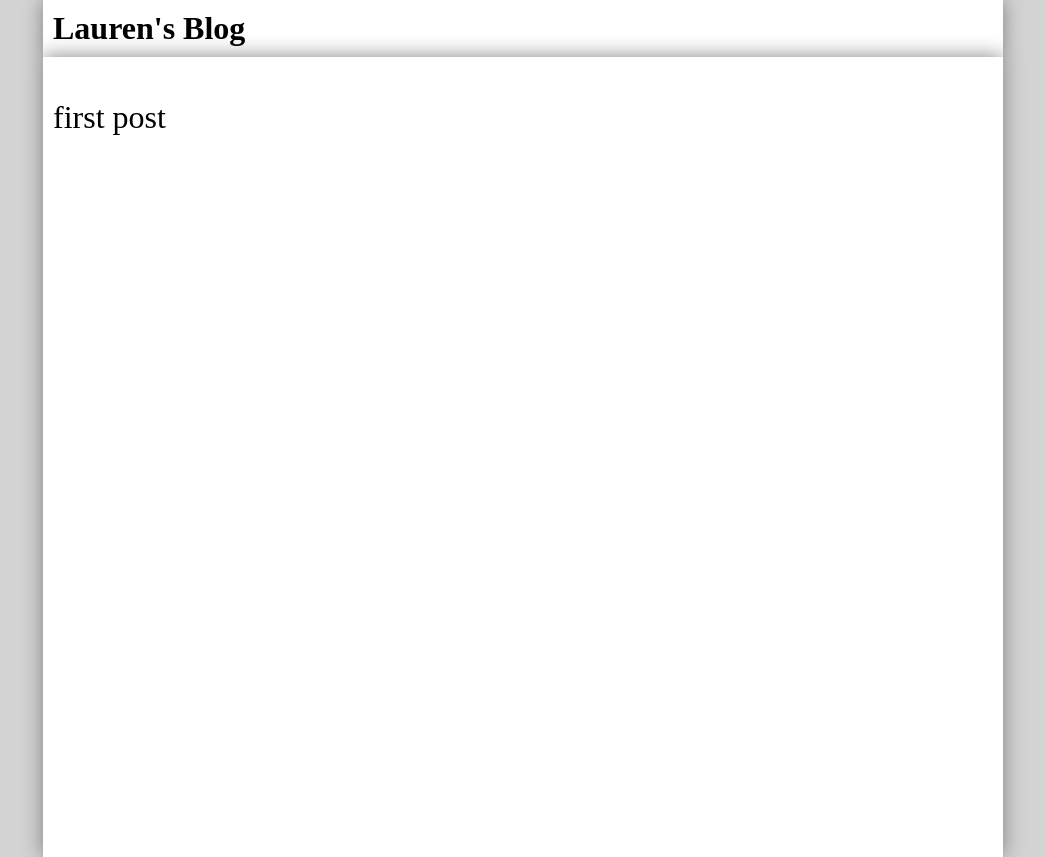
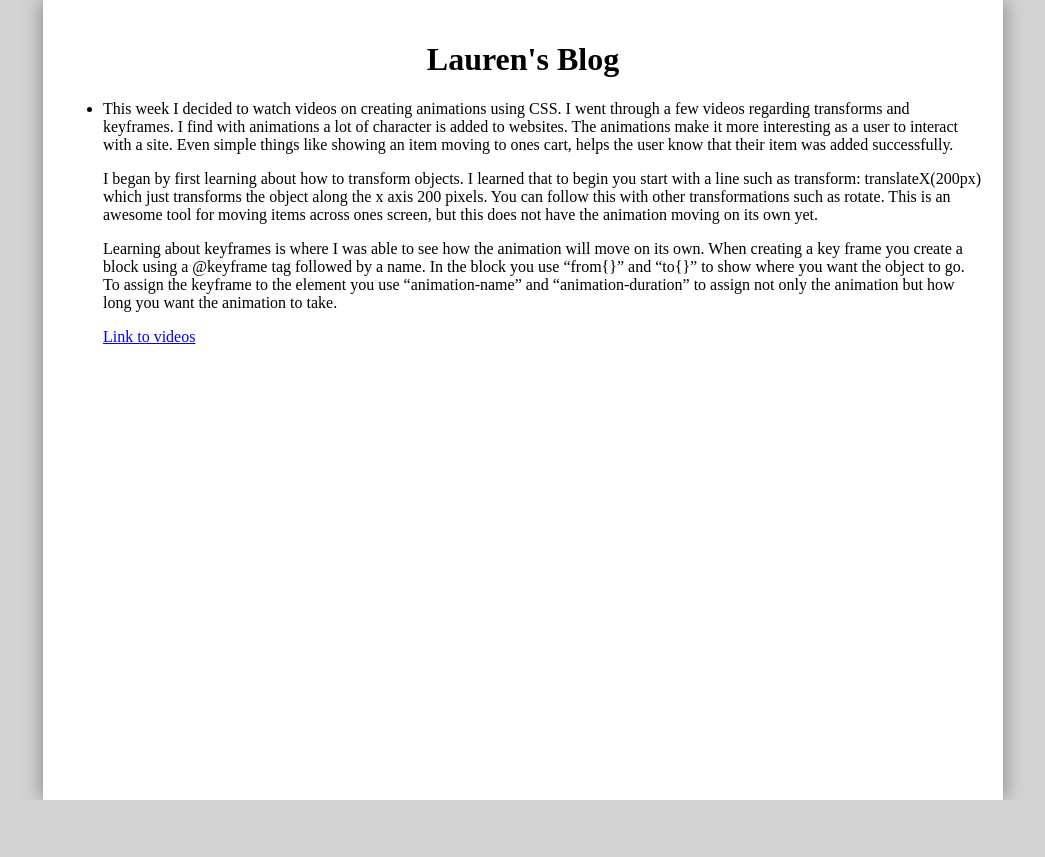
Before and after one commit to dorvallg/cs347blog, a plain HTML site: page index.html in a window 1280 px wide. Shown: the whole page, without its empty margins (117-1162 px from the left). After the commit the page ends 800 px from the top, so only its background shows below. Drawn offline with Linux system fonts and the light colour scheme.

Commit message:
first blog post

```diff
--- a/index.css
+++ b/index.css
@@ -3,16 +3,17 @@ body{
     margin: 0;
 }
 
-h1, #root{
-    font-size: 2em;
+#root{
+    font-size: 1em;
     background-color: white;
     width: 960px;
+    min-height: 100vh;
     margin: 0 auto;
-    padding: 10px;
+    padding: 20px;
     box-shadow: 0 0 20px gray;
     box-sizing: border-box;
 }
 
-#root{
-    min-height: 100vh;
+h1{
+    text-align: center;
 }
--- a/index.html
+++ b/index.html
@@ -7,11 +7,16 @@
     <link rel="stylesheet" href="index.css">
 </head>
 <body>
-    <header>
-        <h1 id="heading">Lauren's Blog</h1>
-    </header>
     <div id="root">
-        <p>first post</p>
+        <h1>Lauren's Blog</h1>
+        <ul>
+            <li>
+                <p> This week I decided to watch videos on creating animations using CSS. I went through a few videos regarding transforms and keyframes. I find with animations a lot of character is added to websites. The animations make it more interesting as a user to interact with a site. Even simple things like showing an item moving to ones cart, helps the user know that their item was added successfully. </p>
+                <p>I began by first learning about how to transform objects. I learned that to begin you start with a line such as transform: translateX(200px) which just transforms the object along the x axis 200 pixels. You can follow this with other transformations such as rotate. This is an awesome tool for moving items across ones screen, but this does not have the animation moving on its own yet. </p>
+                <p>Learning about keyframes is where I was able to see how the animation will move on its own. When creating a key frame you create a block using a @keyframe tag followed by a name. In the block you use “from{}” and “to{}” to show where you want the object to go. To assign the keyframe to the element you use “animation-name” and “animation-duration” to assign not only the animation but how long you want the animation to take. </p>
+                <a href=https://www.youtube.com/watch?v=PjR97QzOrJM&list=PL4cUxeGkcC9iGYgmEd2dm3zAKzyCGDtM5&index=4>Link to videos</a>
+            </li>
+        </ul>
     </div>
 
 </body>
```
